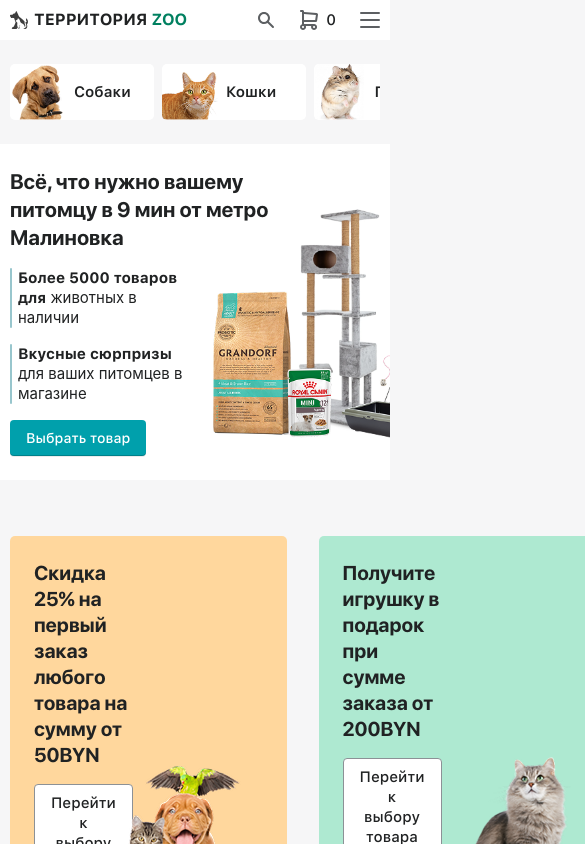
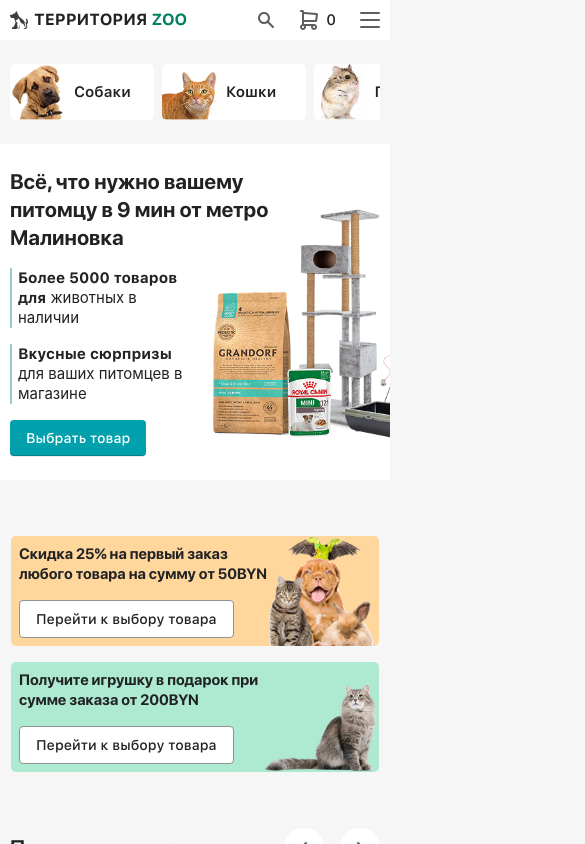
Before and after one commit to Oliver1ck/TerrZoo, a Nuxt app in the folder frontend/: page / in a window 390 px wide. Shown: the top 844 px of the page, 585 px wide, since content can reach past the window. Built offline with nearby package versions, Linux system fonts and the light colour scheme; a web font is replaced by a local one.

Commit message:
Update Promo and Typography components for improved responsiveness and styling

```diff
--- a/frontend/app/components/Promo.vue
+++ b/frontend/app/components/Promo.vue
@@ -20,9 +20,7 @@
       <Typography tag="h3" variant="heading-md">
         {{ props.data.title }}
       </Typography>
-      <VLink to="/catalog" variant="outline">
-        Перейти к выбору товара
-      </VLink>
+      <VLink to="/catalog" variant="outline" size="sm"> Перейти к выбору товара </VLink>
     </div>
     <div class="promo__img">
       <img :src="data.img" alt="sdfs" />
@@ -67,4 +65,21 @@
   align-items: flex-start;
   gap: 1rem;
 }
+@media (max-width: 992px) {
+  .promo {
+    padding: 0.5rem 7rem 0.5rem 0.5rem;
+    flex: 0 1 23rem;
+    &--primary,
+    &--secondary {
+      .promo__img {
+        right: 0;
+
+        & img {
+          max-width: 7.25rem;
+          max-height: 7.25rem;
+        }
+      }
+    }
+  }
+}
 </style>
--- a/frontend/app/components/Sections/Promotion.vue
+++ b/frontend/app/components/Sections/Promotion.vue
@@ -20,4 +20,13 @@
   justify-content: space-between;
   gap: 2rem;
 }
+
+@media(max-width: 992px) {
+  .promotion__wrapper {
+    flex-wrap: wrap;
+    gap: 1rem;
+    align-items: center;
+    justify-content: center;
+  }
+}
 </style>
--- a/frontend/app/components/Typography.vue
+++ b/frontend/app/components/Typography.vue
@@ -142,6 +142,14 @@
       font-size: 1.3125rem;
       line-height: 1.75rem;
     }
+    &--heading-lg {
+      font-size: 1.3125rem;
+      line-height: 1.75rem;
+    }
+    &--heading-md {
+      font-size: 0.9375rem;
+      line-height: 1.25rem;
+    }
     &--heading-sm {
       font-size: 0.9375rem;
       line-height: 1.25rem;
```
